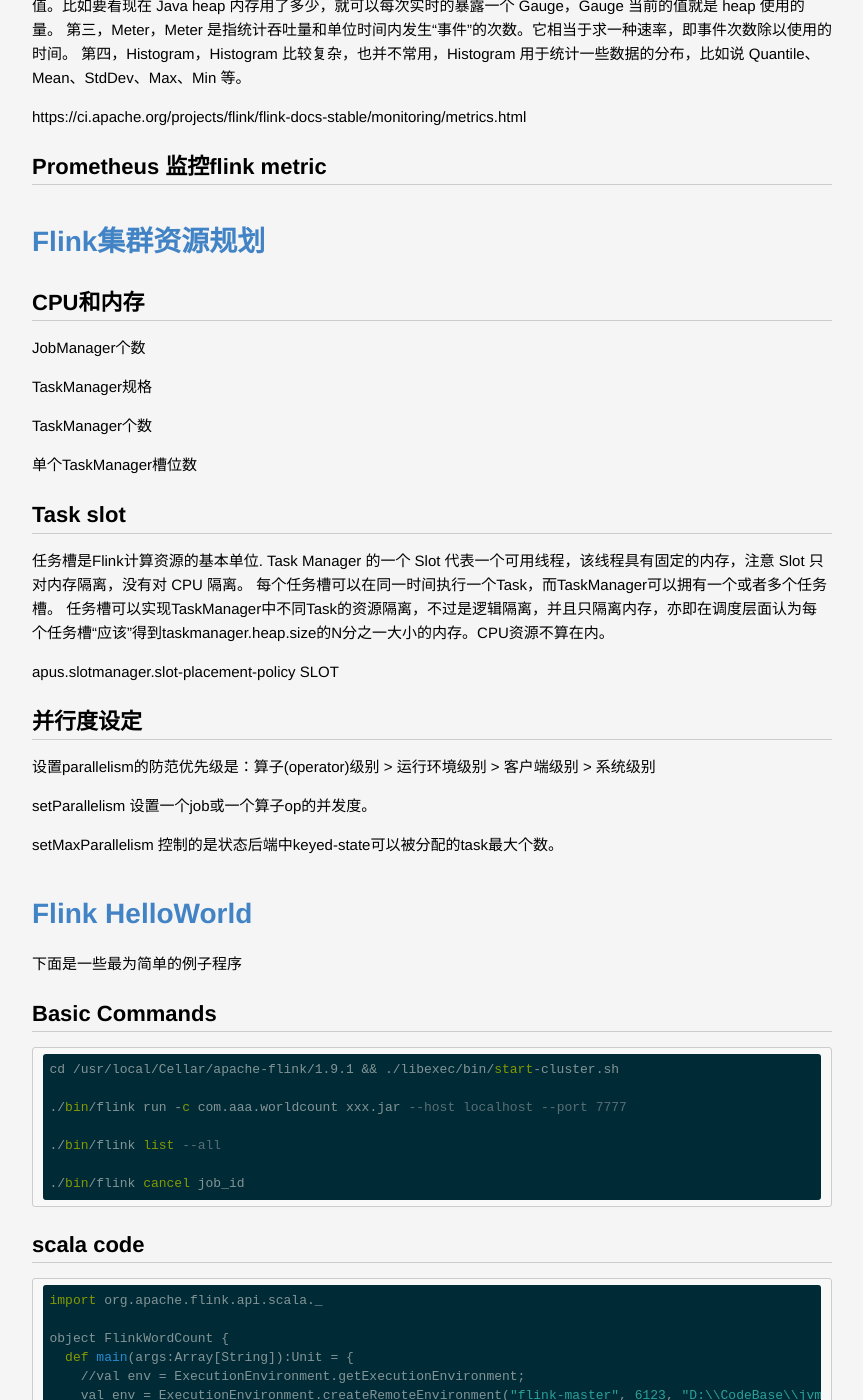
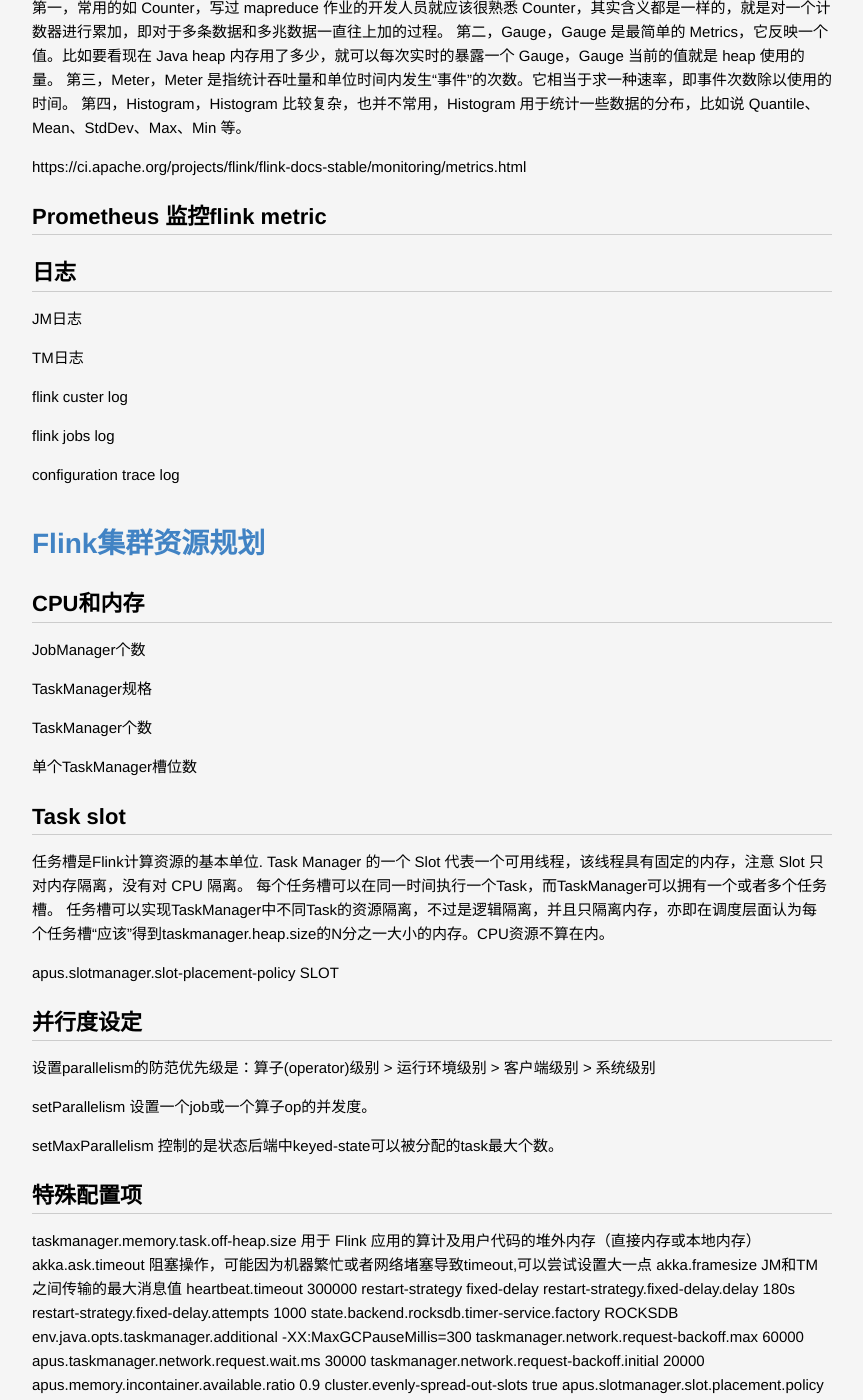
Before and after one commit to lucky521/blog, a Jekyll site: the page built from _posts/framework/2020-03-05-flink.markdown, in a window 1280 px wide and 1400 px high, scrolled down 12030 px. Shown: the whole window, without its empty margins (208-1071 px from the left). Built offline with Jekyll 4.4.1, drawn with Linux system fonts in a browser that asks for light colours; some of the changed text lies outside the part shown.

Commit message:
update blog

```diff
--- a/_posts/framework/2020-03-05-flink.markdown
+++ b/_posts/framework/2020-03-05-flink.markdown
@@ -435,6 +435,22 @@
 https://ci.apache.org/projects/flink/flink-docs-stable/monitoring/metrics.html
 
 ## Prometheus 监控flink metric
+
+
+## 日志
+
+JM日志
+
+
+TM日志
+
+flink custer log
+
+flink jobs log
+
+configuration trace log
+
+
 
 
 # Flink集群资源规划
@@ -465,6 +481,41 @@
 setParallelism 设置一个job或一个算子op的并发度。
 
 setMaxParallelism 控制的是状态后端中keyed-state可以被分配的task最大个数。
+
+
+## 特殊配置项
+
+taskmanager.memory.task.off-heap.size 用于 Flink 应用的算计及用户代码的堆外内存（直接内存或本地内存）
+akka.ask.timeout 阻塞操作，可能因为机器繁忙或者网络堵塞导致timeout,可以尝试设置大一点
+akka.framesize   JM和TM之间传输的最大消息值
+heartbeat.timeout
+300000
+restart-strategy
+fixed-delay
+restart-strategy.fixed-delay.delay
+180s
+restart-strategy.fixed-delay.attempts
+1000
+state.backend.rocksdb.timer-service.factory
+ROCKSDB
+env.java.opts.taskmanager.additional
+-XX:MaxGCPauseMillis=300
+taskmanager.network.request-backoff.max
+60000
+apus.taskmanager.network.request.wait.ms
+30000
+taskmanager.network.request-backoff.initial
+20000
+apus.memory.incontainer.available.ratio
+0.9
+cluster.evenly-spread-out-slots
+true
+apus.slotmanager.slot.placement.policy
+slot
+jobmanager.execution.failover-strategy
+region
+apus.log.separate.enabled
+false
 
 
 
--- a/_posts/ml/2019-03-23-ML-Distributed.markdown
+++ b/_posts/ml/2019-03-23-ML-Distributed.markdown
@@ -209,6 +209,9 @@
 
 ## GPU间通信
 
+- h2d
+copy the data from cpu to gpu. 比如 data = data.cuda()
+
 - 单机多卡之间通信
 PCIe
 Nvlink
--- a/_posts/ml/2019-03-25-ML-Serving.markdown
+++ b/_posts/ml/2019-03-25-ML-Serving.markdown
@@ -26,6 +26,7 @@
 # 模型格式
 
 ONNX是一个开源的机器学习模型格式。
+https://www.onnxruntime.ai/
 
 
 # 编译技术
```
Also changed, not shown: other parts of _posts/framework/2020-03-05-flink.markdown (+1 -1 lines).
